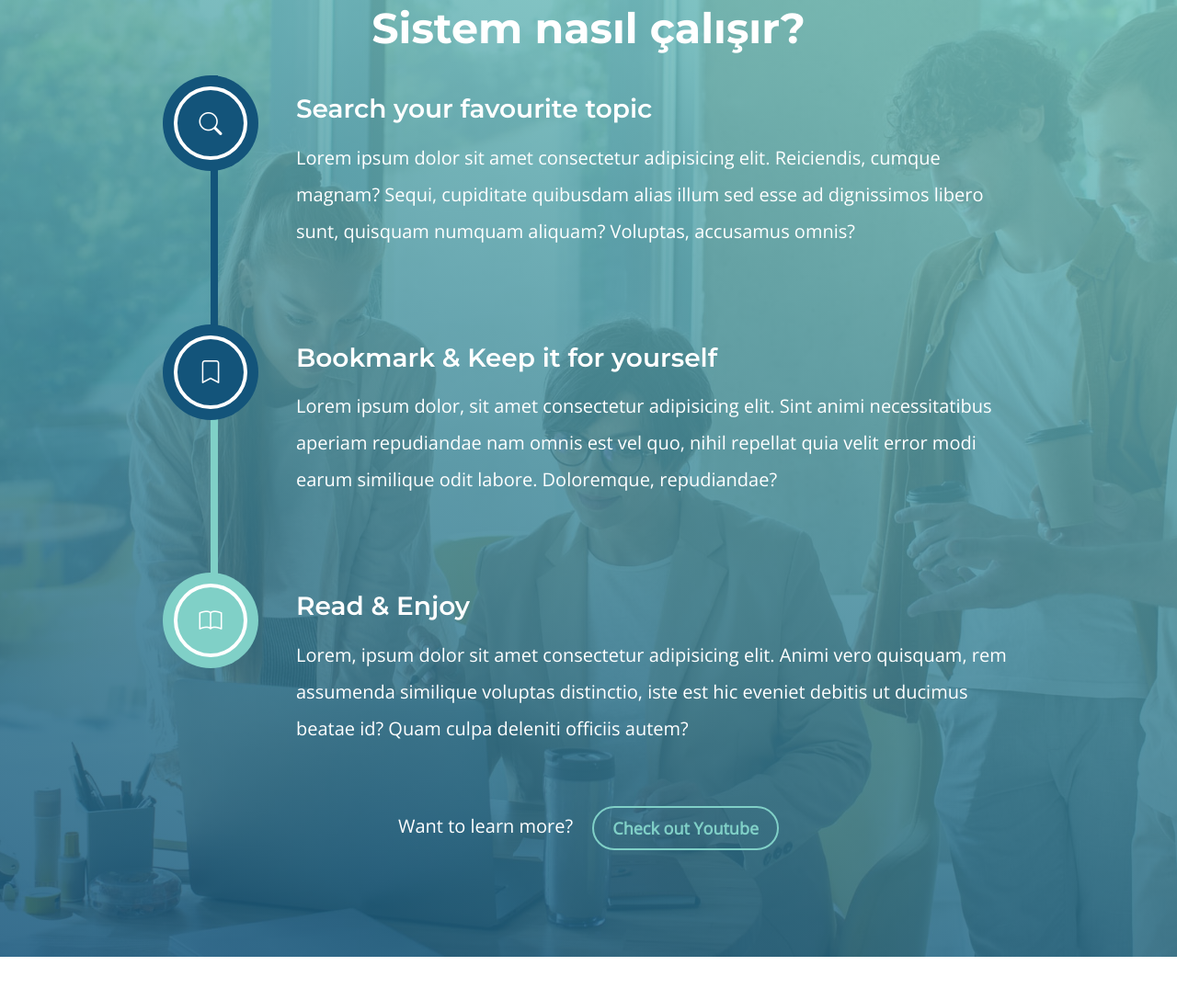
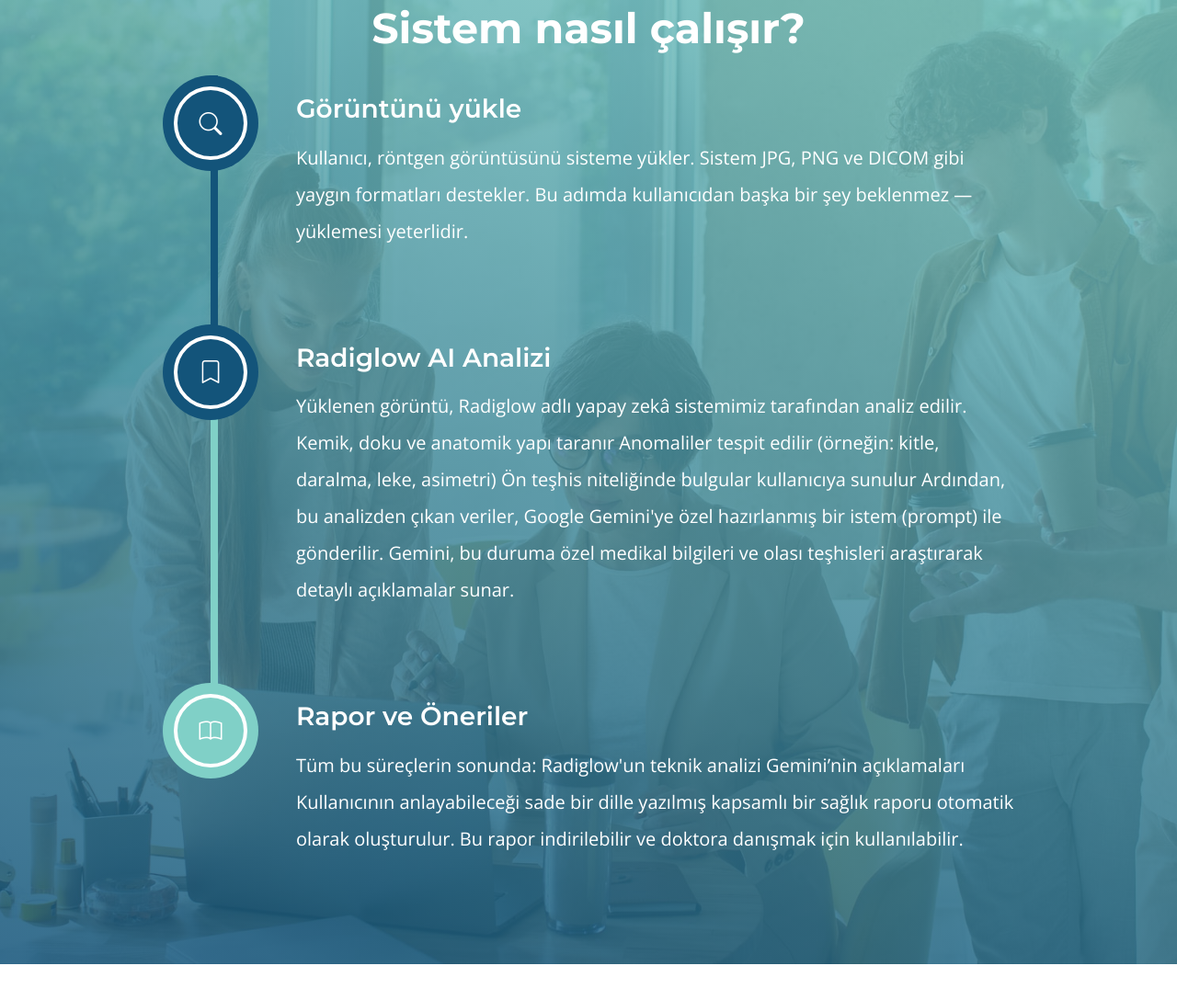
Before and after one commit to nicefaa6waa/yzta_gr82, a plain HTML site: page front-end/index.html in a window 1280 px wide. Shown: the part 1698-2786 px from the top of the page at 92% size. Drawn offline with nearby package versions, Linux system fonts and the light colour scheme.

Commit message:
Update index.html

```diff
--- a/front-end/index.html
+++ b/front-end/index.html
@@ -316,9 +316,9 @@
                                     </div>
 
                                     <li>
-                                        <h4 class="text-white mb-3">Search your favourite topic</h4>
+                                        <h4 class="text-white mb-3">Görüntünü yükle</h4>
 
-                                        <p class="text-white">Lorem ipsum dolor sit amet consectetur adipisicing elit. Reiciendis, cumque magnam? Sequi, cupiditate quibusdam alias illum sed esse ad dignissimos libero sunt, quisquam numquam aliquam? Voluptas, accusamus omnis?</p>
+                                        <p class="text-white">Kullanıcı, röntgen görüntüsünü sisteme yükler. Sistem JPG, PNG ve DICOM gibi yaygın formatları destekler. Bu adımda kullanıcıdan başka bir şey beklenmez — yüklemesi yeterlidir.</p>
 
                                         <div class="icon-holder">
                                           <i class="bi-search"></i>
@@ -326,9 +326,20 @@
                                     </li>
 
                                     <li>
-                                        <h4 class="text-white mb-3">Bookmark &amp; Keep it for yourself</h4>
+                                        <h4 class="text-white mb-3">Radiglow AI Analizi</h4>
 
-                                        <p class="text-white">Lorem ipsum dolor, sit amet consectetur adipisicing elit. Sint animi necessitatibus aperiam repudiandae nam omnis est vel quo, nihil repellat quia velit error modi earum similique odit labore. Doloremque, repudiandae?</p>
+                                        <p class="text-white">Yüklenen görüntü, Radiglow adlı yapay zekâ sistemimiz tarafından analiz edilir.
+
+Kemik, doku ve anatomik yapı taranır
+
+Anomaliler tespit edilir (örneğin: kitle, daralma, leke, asimetri)
+
+Ön teşhis niteliğinde bulgular kullanıcıya sunulur
+
+Ardından, bu analizden çıkan veriler, Google Gemini'ye özel hazırlanmış bir istem (prompt) ile gönderilir.
+Gemini, bu duruma özel medikal bilgileri ve olası teşhisleri araştırarak detaylı açıklamalar sunar.
+
+</p>
 
                                         <div class="icon-holder">
                                           <i class="bi-bookmark"></i>
@@ -336,9 +347,16 @@
                                     </li>
 
                                     <li>
-                                        <h4 class="text-white mb-3">Read &amp; Enjoy</h4>
+                                        <h4 class="text-white mb-3">Rapor ve Öneriler</h4>
 
-                                        <p class="text-white">Lorem, ipsum dolor sit amet consectetur adipisicing elit. Animi vero quisquam, rem assumenda similique voluptas distinctio, iste est hic eveniet debitis ut ducimus beatae id? Quam culpa deleniti officiis autem?</p>
+                                        <p class="text-white">Tüm bu süreçlerin sonunda:
+
+Radiglow'un teknik analizi
+
+Gemini’nin açıklamaları
+
+Kullanıcının anlayabileceği sade bir dille yazılmış kapsamlı bir sağlık raporu
+otomatik olarak oluşturulur. Bu rapor indirilebilir ve doktora danışmak için kullanılabilir.</p>
 
                                         <div class="icon-holder">
                                           <i class="bi-book"></i>
@@ -346,13 +364,6 @@
                                     </li>
                                 </ul>
                             </div>
-                        </div>
-
-                        <div class="col-12 text-center mt-5">
-                            <p class="text-white">
-                                Want to learn more?
-                                <a href="#" class="btn custom-btn custom-border-btn ms-3">Check out Youtube</a>
-                            </p>
                         </div>
                     </div>
                 </div>
```
